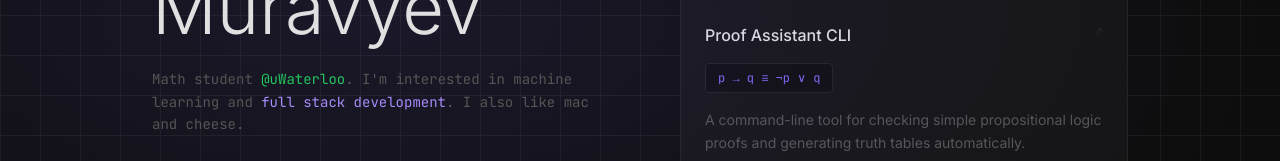
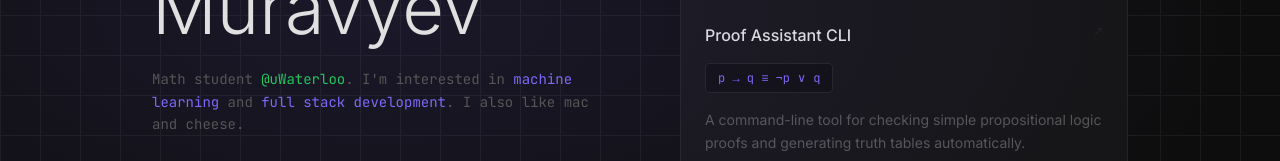
Before and after one commit to SMOO1/sasha-portfolio-website, a React (Create React App) app: page / in a window 1280 px wide. Shown: the part 385-546 px from the top of the page. Built offline with nearby package versions, Linux system fonts and the light colour scheme.

Commit message:
first commit

```diff
--- a/src/components/Hero.jsx
+++ b/src/components/Hero.jsx
@@ -33,8 +33,8 @@ export default function Hero() {
               Math student{" "}
               <span className="text-green-500">@uWaterloo</span>.{" "}
               I'm interested in{" "}
-              <span className="text-">machine learning</span> and{" "}
-              <span className="text-violet-400">full stack development</span>.
+              <span className="text-accent">machine learning</span> and{" "}
+              <span className="text-accent">full stack development</span>.
               I also like mac and cheese.
             </p>
 
```
